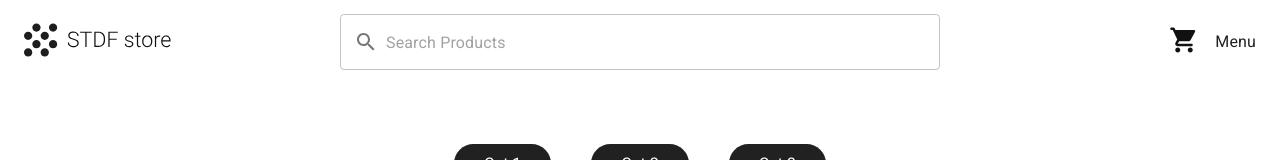
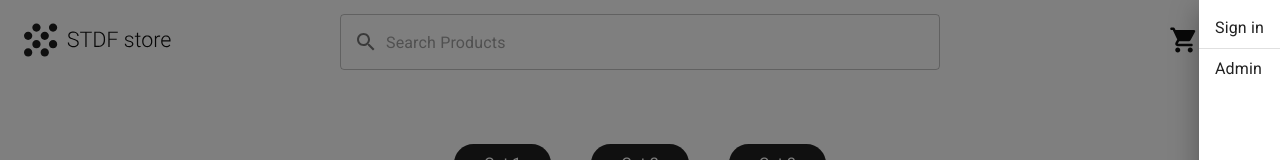
Before and after one commit to pavece/STDFcommerce, a Next.js app: page / in a window 1280 px wide. Both pictures are taken after a click on the element "Menu". Shown: the top 160 px of the page. Built offline with nearby package versions, Linux system fonts and the light colour scheme.

Commit message:
Ui context and side menu functionality

```diff
--- a/components/ui/SideDrawer.tsx
+++ b/components/ui/SideDrawer.tsx
@@ -1,11 +1,19 @@
-import React from "react";
+import { useContext } from "react";
 import { Drawer, ListItem, List, Typography, Divider } from "@mui/material";
+import { UiContext } from "../../context/uiContext/uiContext";
 
 export const SideDrawer = () => {
+  const interfaceContext = useContext(UiContext);
+
   return (
-    <Drawer anchor="right" open={false} sx={{
-      minWidth: "300px"
-    }}>
+    <Drawer
+      anchor="right"
+      open={interfaceContext.sideMenuOpen}
+      onClose={() => interfaceContext.uiCloseSideMenu()}
+      sx={{
+        minWidth: "300px",
+      }}
+    >
       <List>
         <ListItem>
           <Typography>Sign in</Typography>
--- a/components/ui/navbar.tsx
+++ b/components/ui/navbar.tsx
@@ -1,4 +1,4 @@
-import { FC } from "react";
+import { FC, useContext } from "react";
 import NextLink from "next/link";
 import Image from "next/image";
 import useScrollTrigger from "@mui/material/useScrollTrigger";
@@ -13,6 +13,7 @@ import {
 } from "@mui/material";
 import SearchIcon from "@mui/icons-material/Search";
 import ShoppingCartRoundedIcon from "@mui/icons-material/ShoppingCartRounded";
+import { UiContext } from "../../context/uiContext/uiContext";
 
 interface Props {
   showSearchBar: boolean;
@@ -23,6 +24,8 @@ export const NavBar: FC<Props> = ({ showSearchBar }) => {
     disableHysteresis: true,
     threshold: 0,
   });
+  const interfaceContext = useContext(UiContext);
+
   return (
     <AppBar
       position="sticky"
@@ -103,6 +106,7 @@ export const NavBar: FC<Props> = ({ showSearchBar }) => {
               sx={{
                 cursor: "pointer",
               }}
+              onClick={() => interfaceContext.uiOpenSideMenu()}
             >
               Menu
             </Typography>
--- /dev/null
+++ b/context/uiContext/uiContext.ts
@@ -0,0 +1,9 @@
+import { createContext } from "react";
+
+export interface IuiContext {
+  sideMenuOpen: boolean;
+  uiOpenSideMenu: () => void;
+  uiCloseSideMenu: () => void;
+}
+
+export const UiContext = createContext({} as IuiContext);
--- /dev/null
+++ b/context/uiContext/uiProvider.tsx
@@ -0,0 +1,33 @@
+import { UiContext } from "./uiContext";
+import { ReactNode, useReducer } from "react";
+import { FC } from "react";
+import { uiReducer } from "./uiReducer";
+
+const uiInitialState = {
+  sideMenuOpen: false,
+};
+
+export interface uiState {
+  sideMenuOpen: boolean;
+}
+
+interface Props {
+  children: ReactNode;
+}
+
+export const UiProvider: FC<Props> = ({ children }) => {
+  const [state, dispatch] = useReducer(uiReducer, uiInitialState);
+
+  const uiOpenSideMenu = () => {
+    dispatch({ type: "ui - Open Menu" });
+  };
+  const uiCloseSideMenu = () => {
+     dispatch({ type: "ui - Close Menu" });
+  };
+
+  return (
+    <UiContext.Provider value={{ ...state, uiOpenSideMenu, uiCloseSideMenu }}>
+      {children}
+    </UiContext.Provider>
+  );
+};
--- /dev/null
+++ b/context/uiContext/uiReducer.ts
@@ -0,0 +1,21 @@
+import { uiState } from "./uiProvider";
+
+type uiType = { type: "ui - Open Menu" } | { type: "ui - Close Menu" };
+
+export const uiReducer = (state: uiState, action: uiType): uiState => {
+  switch (action.type) {
+    case "ui - Open Menu":
+      return {
+        ...state,
+        sideMenuOpen: true,
+      };
+    case "ui - Close Menu":
+      return {
+        ...state,
+        sideMenuOpen: false,
+      };
+
+    default:
+      return { ...state, sideMenuOpen: false };
+  }
+};
--- a/pages/_app.tsx
+++ b/pages/_app.tsx
@@ -3,14 +3,17 @@ import type { AppProps } from "next/app";
 import { ThemeProvider } from "@mui/material/styles";
 import lightTheme from "../themes/lightTheme";
 import { CartProvider } from "../context/cartContext/cartProvider";
+import { UiProvider } from "../context/uiContext/uiProvider";
 
 function MyApp({ Component, pageProps }: AppProps) {
   return (
-    <CartProvider>
-      <ThemeProvider theme={lightTheme}>
-        <Component {...pageProps} />
-      </ThemeProvider>
-    </CartProvider>
+    <UiProvider>
+      <CartProvider>
+        <ThemeProvider theme={lightTheme}>
+          <Component {...pageProps} />
+        </ThemeProvider>
+      </CartProvider>
+    </UiProvider>
   );
 }
 
```
